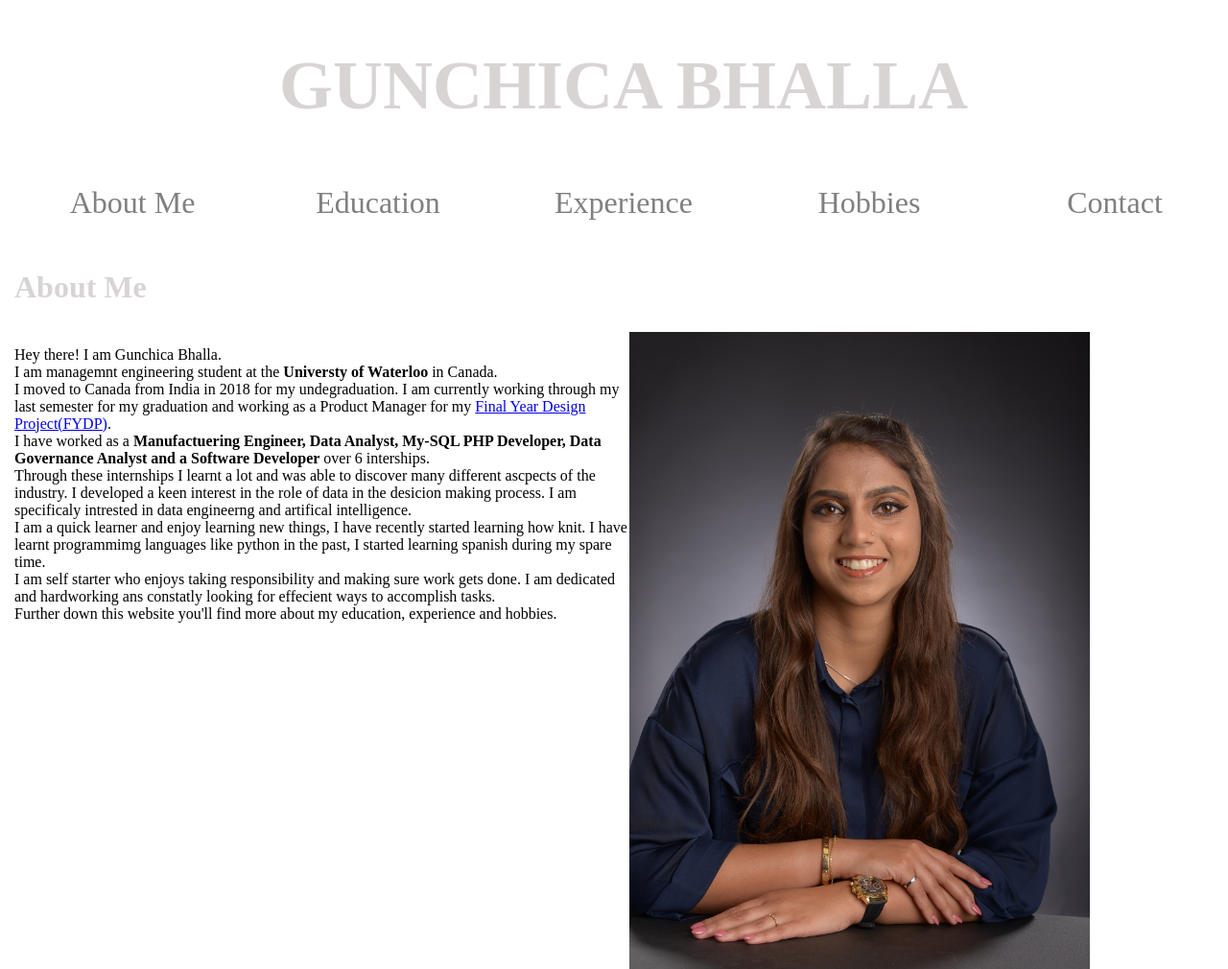
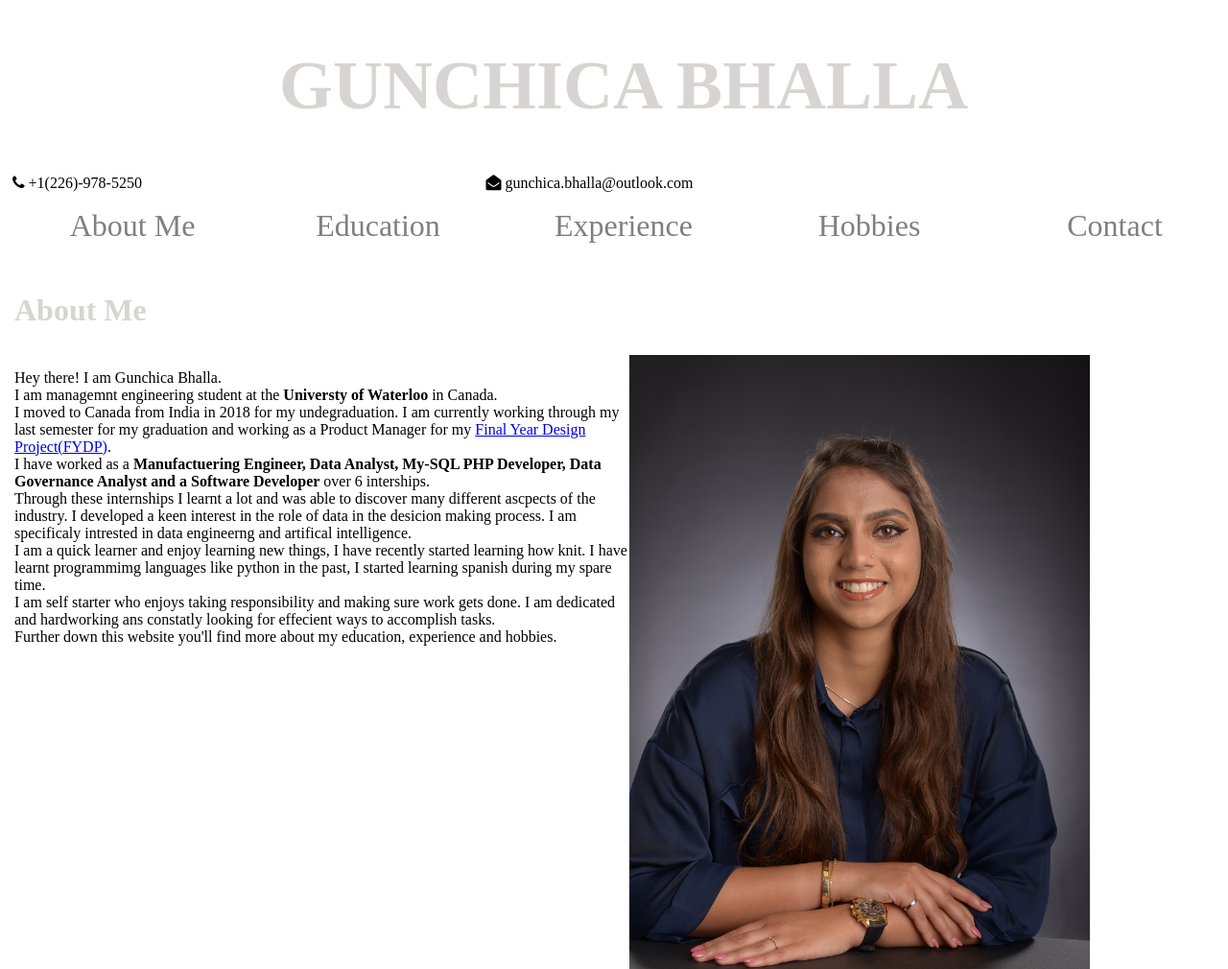
Before and after one commit to gunchica-bhalla/gunchica-bhalla, a plain HTML site: page index.html in a window 1280 px wide. Shown: the top 1010 px of the page at 96% size. Drawn offline with Linux system fonts and the light colour scheme.

Commit message:
Header: Added Contact details

```diff
--- a/index.html
+++ b/index.html
@@ -6,8 +6,14 @@
         <link rel="stylesheet" href="https://cdnjs.cloudflare.com/ajax/libs/font-awesome/4.7.0/css/font-awesome.min.css">
     </head>
     <body>
-        <div>
+        <div class = "header">
             <h1 class = "headerName">GUNCHICA BHALLA</h1>
+            <table>
+                <tr>
+                    <td><i class="fa fa-phone" aria-valuetext="telephone icon"></i> +1(226)-978-5250</td>
+                    <td><i class="fa fa-envelope-open" aria-valuetext="open envelope icon"></i> gunchica.bhalla@outlook.com</td>
+                </tr>
+            </table>
         </div>
         <div class = "headerNavbar">
             <ul>
@@ -268,7 +274,7 @@
                 </div>
             </div>
         </div>
-        <div class = "section five" id = "contact">
+        <div class = "section five" id = "section5">
             <h2 class = "sectionHeading">Contact</h2>
             <table>
                 <tr>
--- a/styles.css
+++ b/styles.css
@@ -114,3 +114,6 @@ body {
     height: 30%;
     margin: 10%;
 }
+.header table{
+    width: 100%;
+}
```
